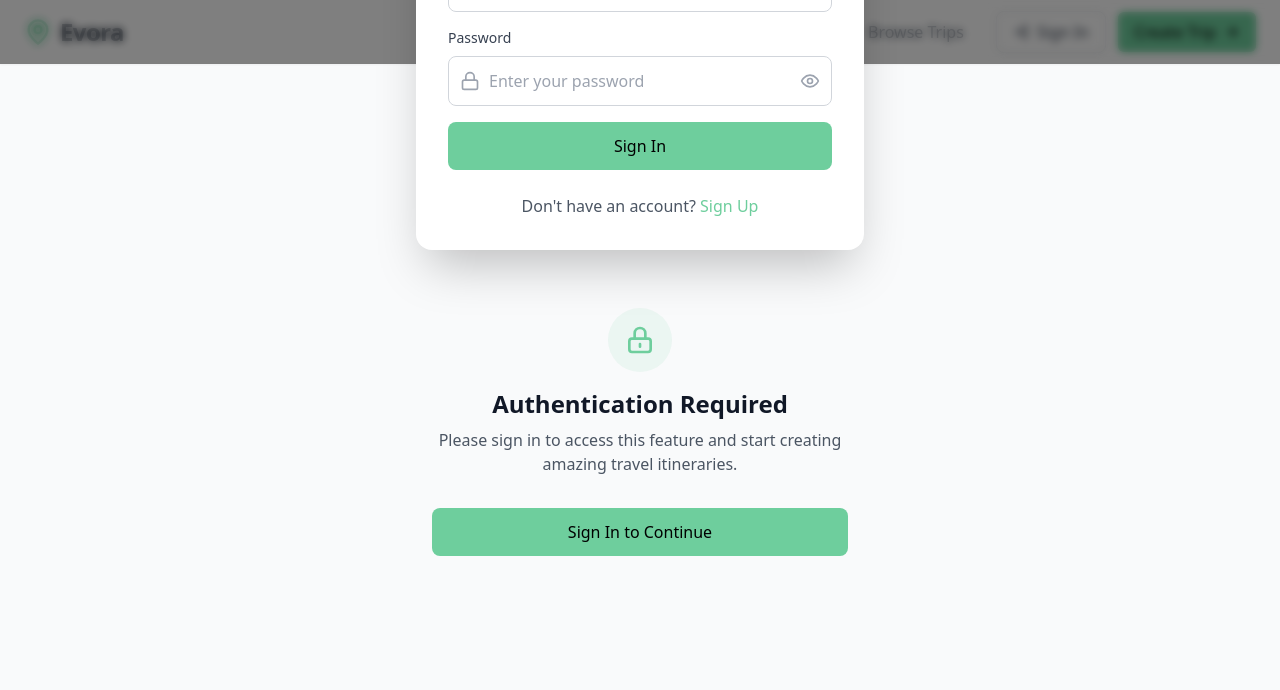
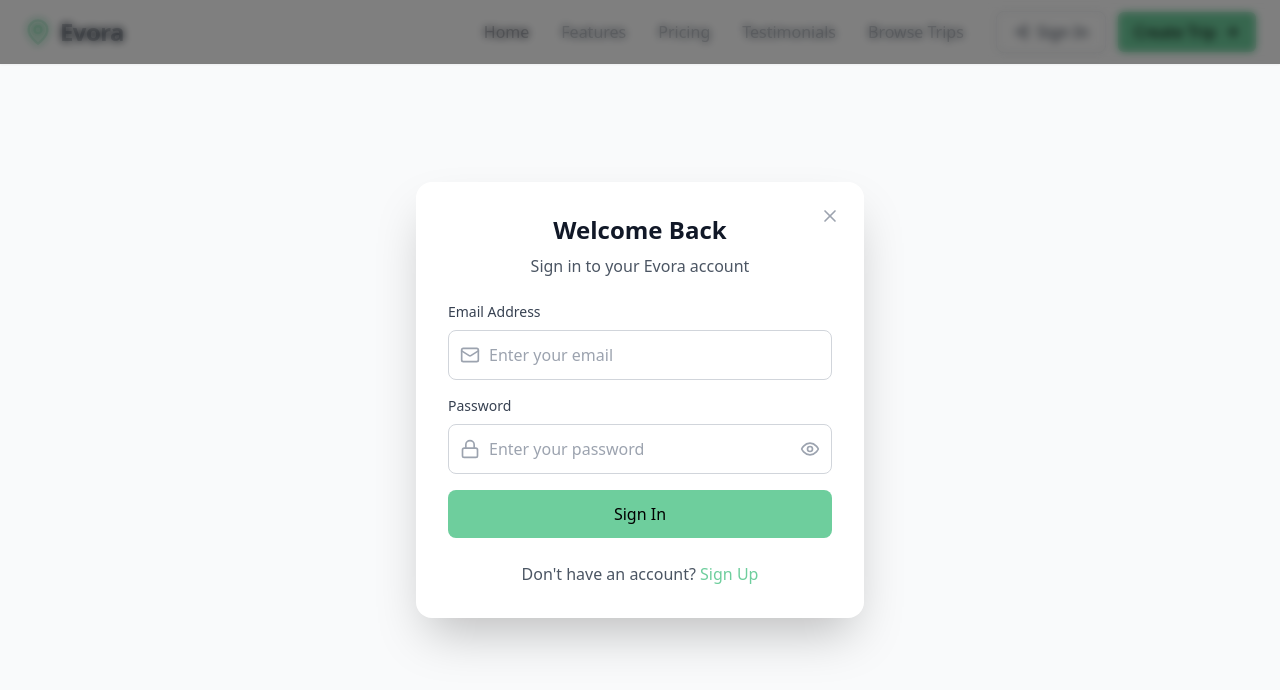
Before and after one commit to ShashwatSricodes/Travel, a React (Vite) app: page /create-trip in a window 1280 px wide. Both pictures are taken after a click on the button "Sign In". Shown: the top 690 px of the page. Built offline with nearby package versions, Linux system fonts and the light colour scheme; no server answers.

Commit message:
Fix authentication modal positioning to center properly

```diff
--- a/src/components/Auth/AuthModal.tsx
+++ b/src/components/Auth/AuthModal.tsx
@@ -128,9 +128,9 @@ const AuthModal: React.FC<AuthModalProps> = ({ isOpen, onClose, onAuthSuccess })
   if (!isOpen) return null;
 
   return (
-    <div className="fixed inset-0 z-[9999] flex items-center justify-center p-4 bg-black/50 backdrop-blur-sm">
-      {/* Modal Container */}
-      <div className="relative bg-white rounded-2xl w-full max-w-md max-h-[90vh] overflow-y-auto shadow-2xl">
+    <div className="fixed inset-0 z-[9999] bg-black/50 backdrop-blur-sm">
+      <div className="min-h-screen flex items-center justify-center p-4">
+        <div className="relative bg-white rounded-2xl w-full max-w-md shadow-2xl">
           {/* Close button */}
           <button
             onClick={onClose}
@@ -317,6 +317,7 @@ const AuthModal: React.FC<AuthModalProps> = ({ isOpen, onClose, onAuthSuccess })
           </div>
         </div>
       </div>
+    </div>
   );
 };
 
```
Lines whose indentation alone changed are shown as unchanged.
